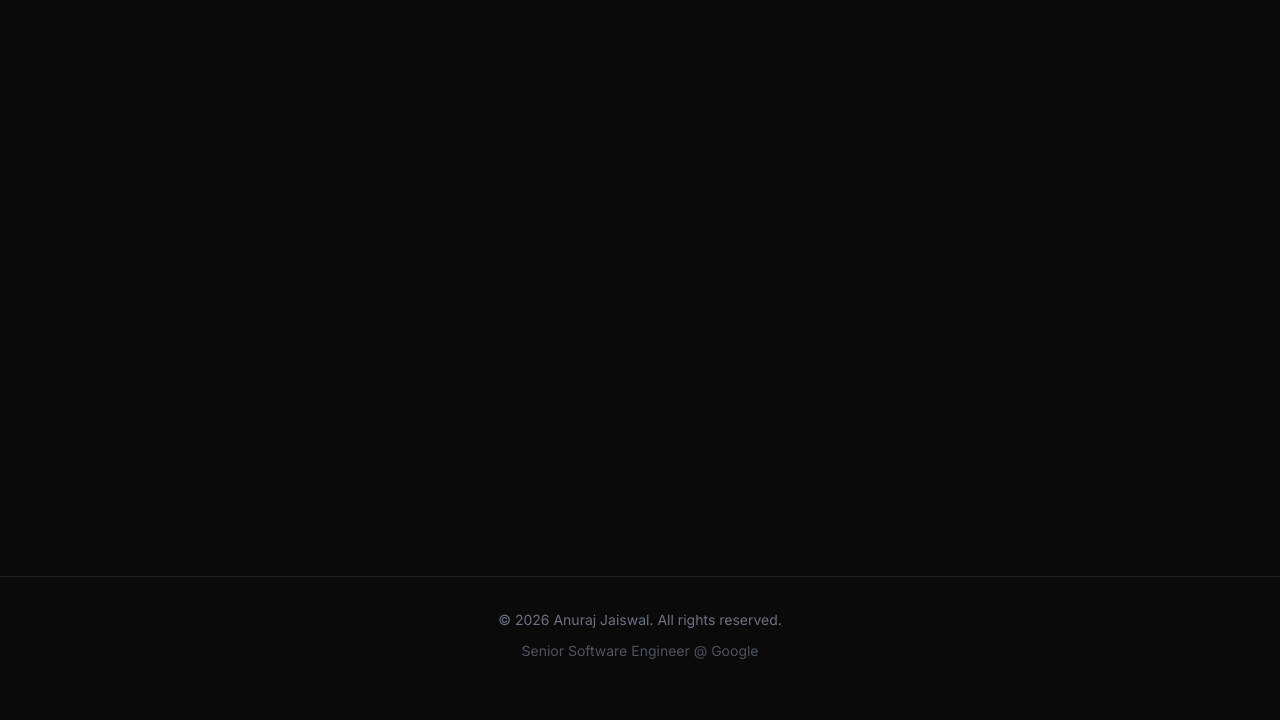
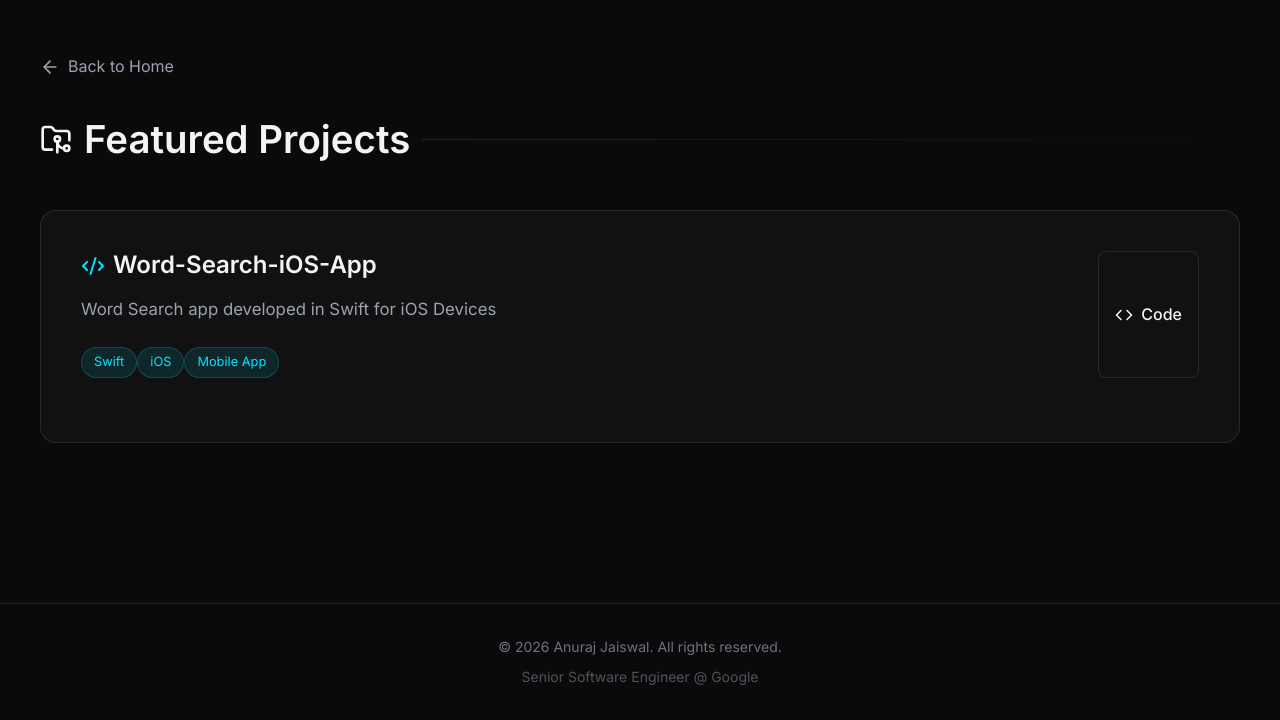
Before and after one commit to anuraj3095/portfolio, a React (Vite) app: page /projects in a window 1280 px wide. Shown: the part 106-826 px from the top of the page. Before the commit the page ends 800 px from the top, so only its background shows below. Built offline with nearby package versions, Linux system fonts and the light colour scheme.

Commit message:
Add a project section.

```diff
--- a/src/App.tsx
+++ b/src/App.tsx
@@ -5,6 +5,7 @@ import { Terminal } from './components/Terminal';
 import { Experience } from './components/Experience';
 import { Publications } from './components/Publications';
 import { Contact } from './components/Contact';
+import { Projects } from './components/Projects';
 
 const App: React.FC = () => {
   return (
@@ -27,6 +28,11 @@ const App: React.FC = () => {
             <Route path="/publications" element={
                <div style={{ position: 'relative', zIndex: 1, paddingBottom: '4rem', paddingTop: '4rem' }}>
                  <Publications />
+               </div>
+            } />
+            <Route path="/projects" element={
+               <div style={{ position: 'relative', zIndex: 1, paddingBottom: '4rem', paddingTop: '4rem' }}>
+                 <Projects />
                </div>
             } />
             <Route path="/experience" element={
--- a/src/components/Hero.tsx
+++ b/src/components/Hero.tsx
@@ -1,6 +1,6 @@
 import React from 'react';
 import { MeshBackground } from './MeshBackground';
-import { Code, Network, BookOpen, MessageSquare } from 'lucide-react';
+import { Code, Network, BookOpen, MessageSquare, FolderGit2 } from 'lucide-react';
 import { Link } from 'react-router-dom';
 
 export const Hero: React.FC = () => {
@@ -37,6 +37,10 @@ export const Hero: React.FC = () => {
               <BookOpen size={20} />
               Publications
             </Link>
+            <Link to="/projects" className="btn btn-outline">
+              <FolderGit2 size={20} />
+              Projects
+            </Link>
             <Link to="/contact" className="btn btn-outline">
               <MessageSquare size={20} />
               Contact
--- /dev/null
+++ b/src/components/Projects.tsx
@@ -0,0 +1,78 @@
+import React from 'react';
+import { ArrowLeft, Code2, ExternalLink, Code, FolderGit2 } from 'lucide-react';
+import { Link } from 'react-router-dom';
+
+const projects = [
+  {
+    title: 'Word-Search-iOS-App',
+    description: 'Word Search app developed in Swift for iOS Devices',
+    tags: ['Swift', 'iOS', 'Mobile App'],
+    github: 'https://github.com/anuraj3095/Word-Search-iOS-App',
+    demo: null,
+  }
+];
+
+export const Projects: React.FC = () => {
+  return (
+    <section id="projects" className="section container">
+      <div style={{ marginBottom: '2rem' }}>
+        <Link to="/" style={{ display: 'inline-flex', alignItems: 'center', gap: '0.5rem', color: 'var(--text-secondary)', textDecoration: 'none', transition: 'color 0.2s' }} onMouseEnter={(e) => e.currentTarget.style.color = 'var(--accent-primary)'} onMouseLeave={(e) => e.currentTarget.style.color = 'var(--text-secondary)'}>
+          <ArrowLeft size={20} />
+          <span>Back to Home</span>
+        </Link>
+      </div>
+
+      <h2 className="animate-fade-in" style={{ display: 'flex', alignItems: 'center', gap: '0.75rem', marginBottom: '3rem' }}>
+        <FolderGit2 className="text-gradient" size={32} />
+        Featured Projects
+      </h2>
+
+      <div className="flex flex-col gap-8 animate-fade-in delay-100">
+        {projects.map((project, index) => (
+          <div key={index} className="glass-panel hover-lift" style={{ padding: '2.5rem', position: 'relative', overflow: 'hidden' }}>
+            <div className="flex justify-between items-start gap-4 flex-wrap" style={{ marginBottom: '1.5rem' }}>
+              <div style={{ flex: 1, minWidth: '300px' }}>
+                <h3 style={{ fontSize: '1.5rem', color: 'var(--text-primary)', marginBottom: '1rem', display: 'flex', alignItems: 'center', gap: '0.5rem' }}>
+                  <Code2 size={24} color="var(--accent-primary)" />
+                  {project.title}
+                </h3>
+                <p style={{ color: 'var(--text-secondary)', fontSize: '1.05rem', lineHeight: 1.6, marginBottom: '1.5rem' }}>
+                  {project.description}
+                </p>
+                <div className="flex flex-wrap gap-2">
+                  {project.tags.map((tag, i) => (
+                    <span key={i} style={{
+                      fontSize: '0.8rem',
+                      background: 'rgba(0, 229, 255, 0.1)',
+                      color: 'var(--accent-primary)',
+                      padding: '0.25rem 0.75rem',
+                      borderRadius: '16px',
+                      border: '1px solid rgba(0, 229, 255, 0.2)'
+                    }}>
+                      {tag}
+                    </span>
+                  ))}
+                </div>
+              </div>
+
+              <div className="flex gap-3">
+                {project.github && (
+                  <a href={project.github} target="_blank" rel="noopener noreferrer" className="btn btn-outline" style={{ padding: '0.5rem 1rem' }}>
+                    <Code size={18} />
+                    Code
+                  </a>
+                )}
+                {project.demo && (
+                  <a href={project.demo} target="_blank" rel="noopener noreferrer" className="btn btn-primary" style={{ padding: '0.5rem 1rem' }}>
+                    <ExternalLink size={18} />
+                    Live Demo
+                  </a>
+                )}
+              </div>
+            </div>
+          </div>
+        ))}
+      </div>
+    </section>
+  );
+};
```
